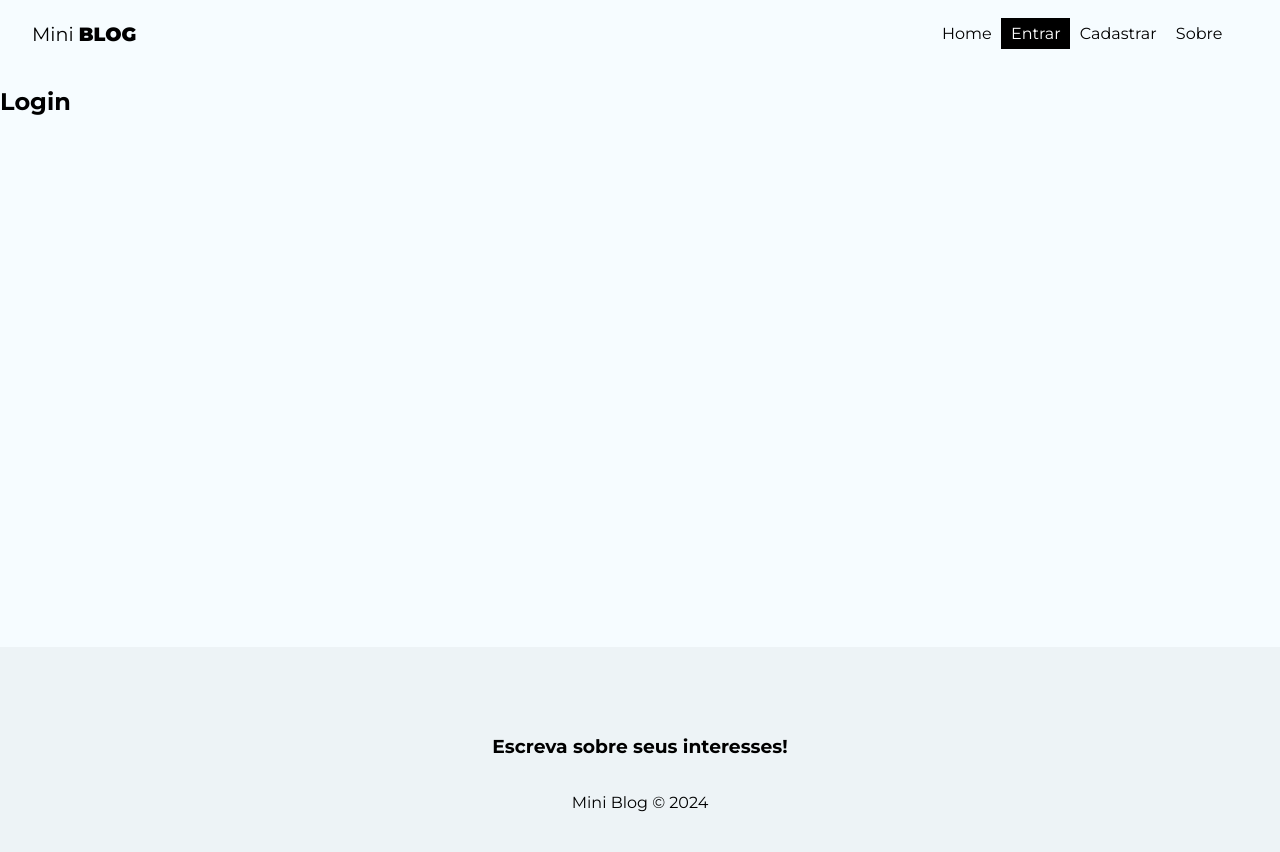
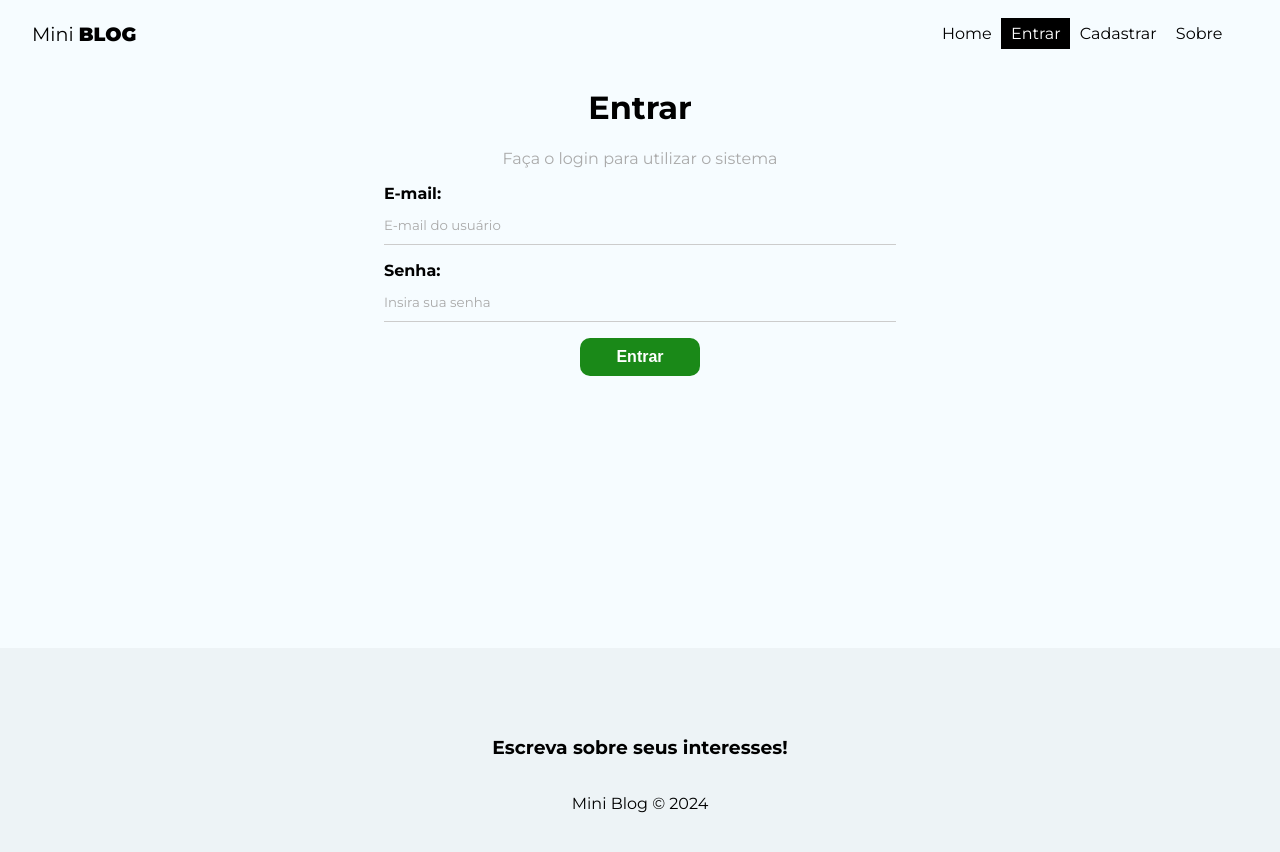
Before and after one commit to SandroCD/curso-react, a React (Create React App) app in the folder 10_MINIBLOG/miniblog/: page /login in a window 1280 px wide. Shown: the top 852 px of the page. Built offline with nearby package versions, Linux system fonts and the light colour scheme; no server answers.

Commit message:
Criando tela de login

```diff
--- a/10_MINIBLOG/miniblog/src/pages/Login/Login.js
+++ b/10_MINIBLOG/miniblog/src/pages/Login/Login.js
@@ -1,9 +1,73 @@
 import styles from "./Login.module.css";
 
+import { useState, useEffect } from 'react';
+
+import { useAuthentication } from "../../hooks/useAuthentication";
+
 const Login = () => {
+    const [email, setEmail] = useState("")
+    const [password, setPassword] = useState("")
+    const [error, setError] = useState("")
+
+    const {createUser, error: authError, loading} = useAuthentication();
+
+    const handleSubmit = async (e) => {
+        e.preventDefault();
+
+        setError("");
+
+        const user = {
+            email,
+            password,
+        };
+
+        const res = await createUser(user);
+
+        console.log(res);
+    };
+
+    useEffect(() => {
+
+        if(authError){
+            setError(authError);
+        }
+
+    }, [authError])
+
   return (
-    <div>
-      <h2>Login</h2>
+    <div className={styles.login}>
+      <h1>Entrar</h1>
+      <p>Faça o login para utilizar o sistema</p>
+      <form onSubmit={handleSubmit} >
+        <label>
+            <span>E-mail:</span>
+            <input
+                type="email"
+                name="email"
+                required
+                placeholder="E-mail do usuário"
+                value={email}
+                onChange={(e) => setEmail(e.target.value)}
+            />
+        </label>
+        <label>
+            <span>Senha:</span>
+            <input
+                type="password"
+                name="password"
+                required
+                placeholder="Insira sua senha"
+                value={password}
+                onChange={(e) => setPassword(e.target.value)}
+            />
+        </label>
+        {!loading && <button className="btn">Entrar</button>}
+        {loading &&
+            <button className="btn" disabled>
+                Aguarde...
+            </button>}
+        {error && <p className="error">{error}</p>}
+      </form>
     </div>
   );
 };
--- a/10_MINIBLOG/miniblog/src/pages/Login/Login.module.css
+++ b/10_MINIBLOG/miniblog/src/pages/Login/Login.module.css
@@ -0,0 +1,7 @@
+.login {
+    text-align: center;
+}
+
+.login p {
+    color: #AAA;
+}
```
